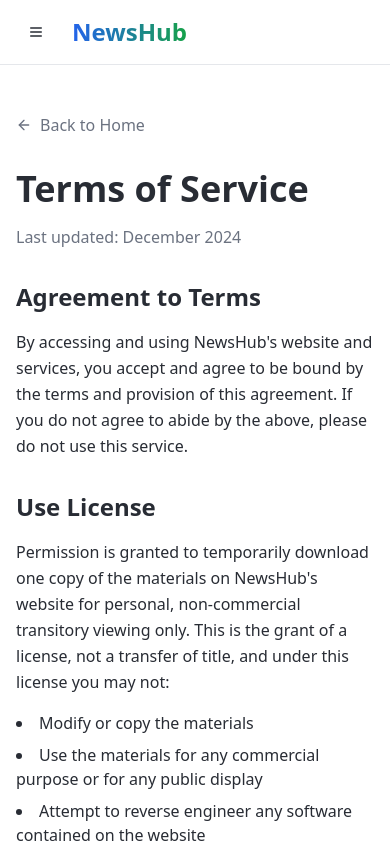
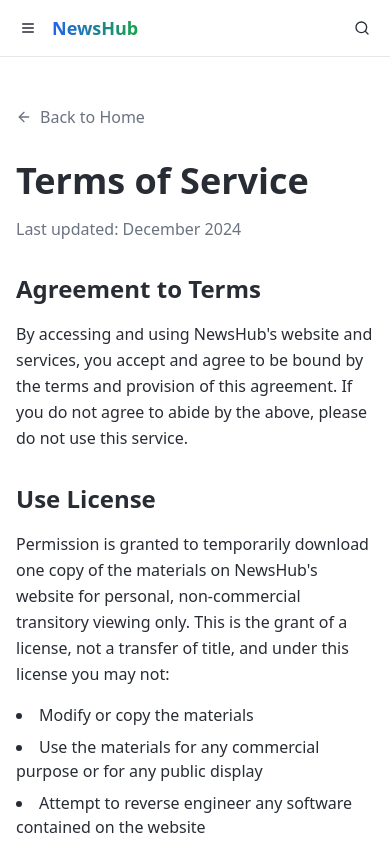
Before and after one commit to riteshbhadani4369/News-Hub, a React (Vite) app: page /terms in a window 390 px wide. Shown: the top 844 px of the page. Built offline with nearby package versions, Linux system fonts and the light colour scheme.

Commit message:
Fix header responsiveness
The header's responsive design has been improved to ensure proper display across various screen sizes.

```diff
--- a/src/components/Header.tsx
+++ b/src/components/Header.tsx
@@ -8,59 +8,66 @@ export const Header = () => {
   const [isMobileMenuOpen, setIsMobileMenuOpen] = useState(false);
   return (
     <header className="sticky top-0 z-50 w-full border-b bg-background/95 backdrop-blur supports-[backdrop-filter]:bg-background/60">
-      <div className="container mx-auto px-4">
-        <div className="flex h-16 items-center justify-between">
+      <div className="container mx-auto px-3 sm:px-4 lg:px-6">
+        <div className="flex h-14 sm:h-16 items-center justify-between">
           {/* Logo */}
-          <div className="flex items-center space-x-4">
+          <div className="flex items-center space-x-2 sm:space-x-4">
             <Button
               variant="ghost"
               size="icon"
-              className="md:hidden"
+              className="md:hidden h-8 w-8 sm:h-10 sm:w-10"
               onClick={() => setIsMobileMenuOpen(!isMobileMenuOpen)}
             >
-              {isMobileMenuOpen ? <X className="h-5 w-5" /> : <Menu className="h-5 w-5" />}
+              {isMobileMenuOpen ? <X className="h-4 w-4 sm:h-5 sm:w-5" /> : <Menu className="h-4 w-4 sm:h-5 sm:w-5" />}
             </Button>
-            <Link to="/">
-              <h1 className="text-2xl font-bold bg-gradient-to-r from-news-primary to-news-accent bg-clip-text text-transparent">
+            <Link to="/" className="flex-shrink-0">
+              <h1 className="text-lg sm:text-xl lg:text-2xl font-bold bg-gradient-to-r from-news-primary to-news-accent bg-clip-text text-transparent">
                 NewsHub
               </h1>
             </Link>
           </div>
 
           {/* Navigation - Hidden on mobile */}
-          <nav className="hidden md:flex items-center space-x-8">
-            <Link to="/" className="text-sm font-medium hover:text-news-primary transition-colors">
+          <nav className="hidden md:flex items-center space-x-4 lg:space-x-6 xl:space-x-8">
+            <Link to="/" className="text-xs lg:text-sm font-medium hover:text-news-primary transition-colors whitespace-nowrap">
               Home
             </Link>
-            <Link to="/section/technology" className="text-sm font-medium hover:text-news-primary transition-colors">
+            <Link to="/section/technology" className="text-xs lg:text-sm font-medium hover:text-news-primary transition-colors whitespace-nowrap">
               Technology
             </Link>
-            <Link to="/section/business" className="text-sm font-medium hover:text-news-primary transition-colors">
+            <Link to="/section/business" className="text-xs lg:text-sm font-medium hover:text-news-primary transition-colors whitespace-nowrap">
               Business
             </Link>
-            <Link to="/section/health" className="text-sm font-medium hover:text-news-primary transition-colors">
+            <Link to="/section/health" className="text-xs lg:text-sm font-medium hover:text-news-primary transition-colors whitespace-nowrap">
               Health
             </Link>
-            <Link to="/section/sports" className="text-sm font-medium hover:text-news-primary transition-colors">
+            <Link to="/section/sports" className="text-xs lg:text-sm font-medium hover:text-news-primary transition-colors whitespace-nowrap">
               Sports
             </Link>
-            <Link to="/section/entertainment" className="text-sm font-medium hover:text-news-primary transition-colors">
+            <Link to="/section/entertainment" className="text-xs lg:text-sm font-medium hover:text-news-primary transition-colors whitespace-nowrap">
               Entertainment
             </Link>
-            <Link to="/section/politics" className="text-sm font-medium hover:text-news-primary transition-colors">
+            <Link to="/section/politics" className="text-xs lg:text-sm font-medium hover:text-news-primary transition-colors whitespace-nowrap">
               Politics
             </Link>
           </nav>
 
           {/* Search */}
-          <div className="flex items-center space-x-4">
+          <div className="flex items-center space-x-2 sm:space-x-4">
             <div className="relative hidden sm:block">
-              <Search className="absolute left-3 top-1/2 h-4 w-4 -translate-y-1/2 text-muted-foreground" />
+              <Search className="absolute left-2 lg:left-3 top-1/2 h-3 w-3 lg:h-4 lg:w-4 -translate-y-1/2 text-muted-foreground" />
               <Input
                 placeholder="Search news..."
-                className="w-[200px] lg:w-[300px] pl-10"
+                className="w-[140px] md:w-[180px] lg:w-[240px] xl:w-[300px] pl-7 lg:pl-10 h-8 lg:h-10 text-xs lg:text-sm"
               />
             </div>
+            <Button
+              variant="ghost"
+              size="icon"
+              className="sm:hidden h-8 w-8"
+            >
+              <Search className="h-4 w-4" />
+            </Button>
           </div>
         </div>
 
```
